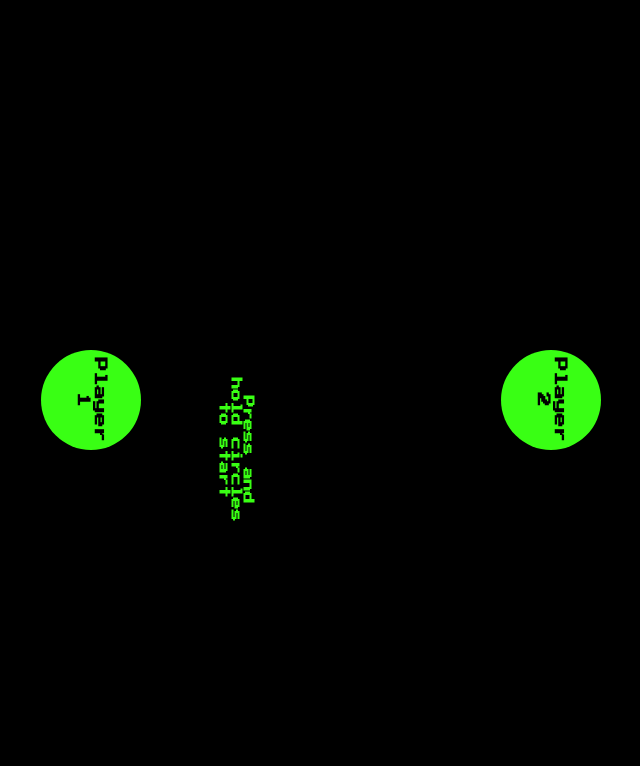
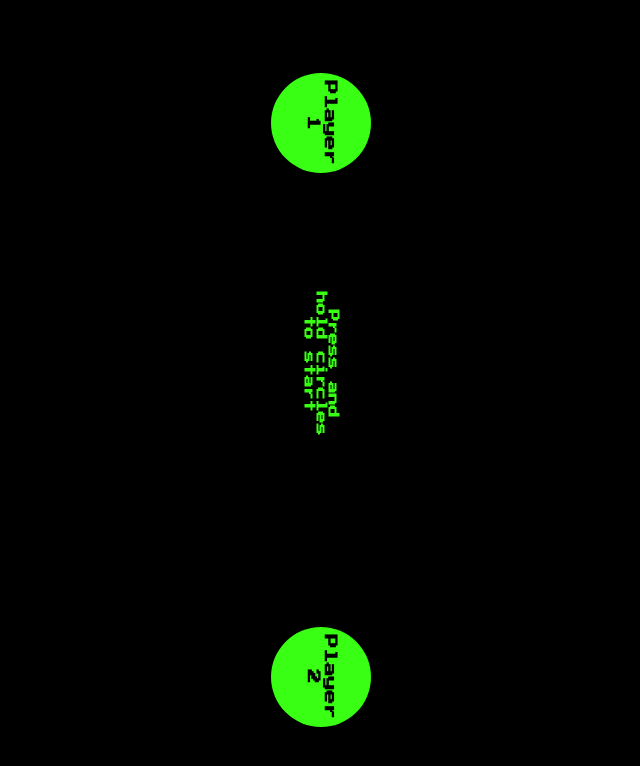
Before and after one commit to ShuaMorg/timeduel, a plain HTML site: page index.html in a window 1280 px wide. Shown: the whole page, without its empty margins (319-959 px from the left). Drawn offline with Linux system fonts and the light colour scheme.

Commit message:
Update index.html

```diff
--- a/index.html
+++ b/index.html
@@ -1,3 +1,4 @@
+
 <!DOCTYPE html>
 <html lang="en">
 <head>
@@ -22,10 +23,9 @@ body {
             height: 100%;
             position: absolute;
             display: flex;
-    flex-direction: row; /* Align horizontally */
-    justify-content: center;
+            flex-direction: column;
+            justify-content: space-evenly;
             align-items: center;
-    gap: 20px; /* Add some space between the countdown and result */
         }
         .circle {
             width: 100px;
@@ -52,7 +52,6 @@ body {
             width: 150px;
             margin-top: 100px;
         }
-
     </style>
 </head>
 <body>
```
Lines whose indentation alone changed are shown as unchanged.
